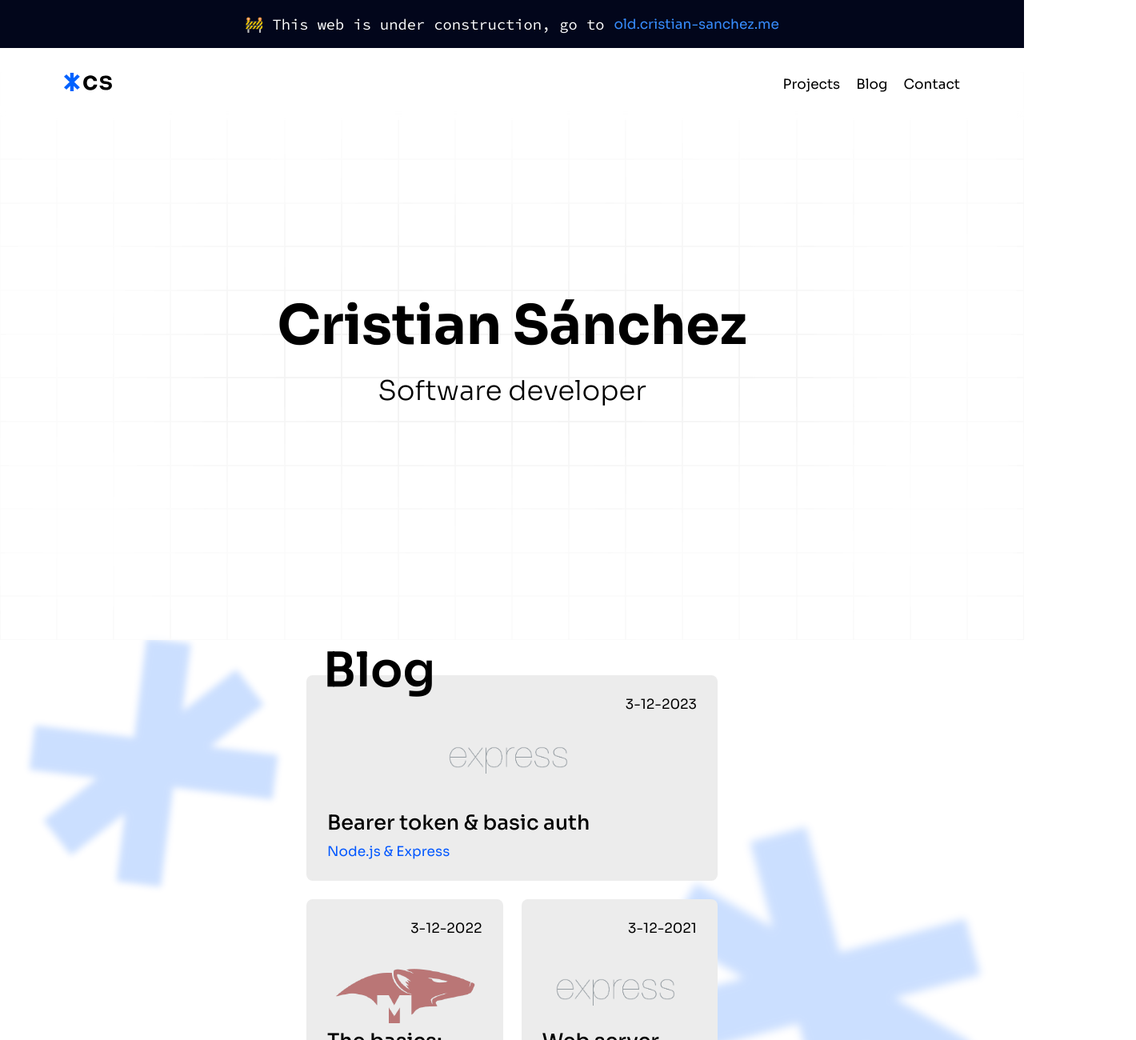
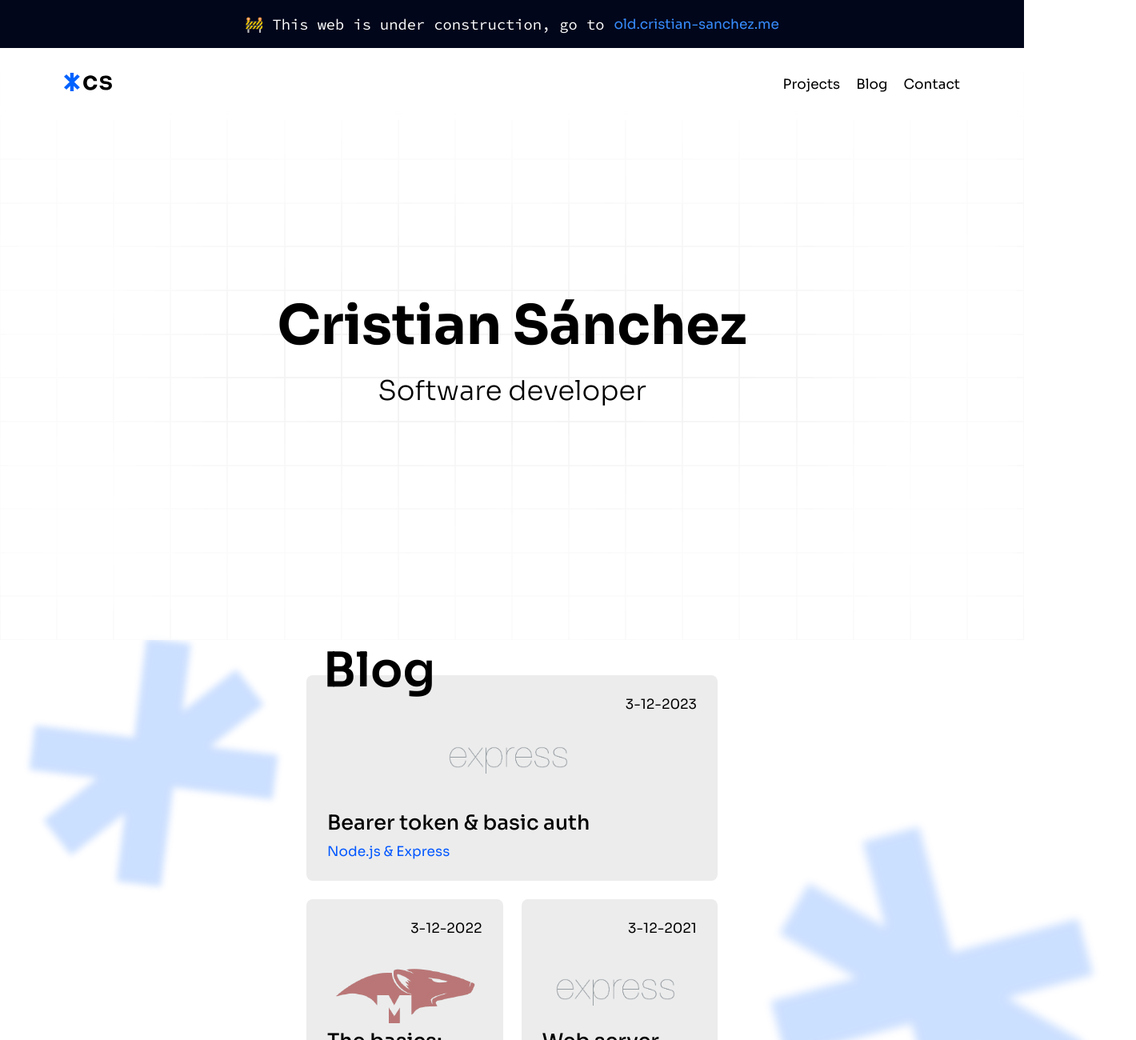
Before and after one commit to noreplydev/cristian-sanchez.me, a Next.js app: page / in a window 1280 px wide. Shown: the top 1300 px of the page at 80% size, 1420 px wide, since content can reach past the window. Built offline with nearby package versions, Linux system fonts and the light colour scheme.

Commit message:
[FT] Background assets: now the blogGrid background asset is well positioned

```diff
--- a/app/globals.css
+++ b/app/globals.css
@@ -40,6 +40,7 @@ body {
   display: block;
   background-color: var(--background-color);
   padding-top: 90px;
+  overflow-x: hidden;
   overflow-y: scroll;
 }
 
--- a/components/homepage/blogGrid.module.css
+++ b/components/homepage/blogGrid.module.css
@@ -51,7 +51,7 @@
 .asterisk:nth-child(even) {
   scale: 1.3;
   top: 40%;
-  right: 10%;
+  right: -1%;
   transform: translate(-50%, -50%);
   transform: rotate(-60deg);
 }
```
